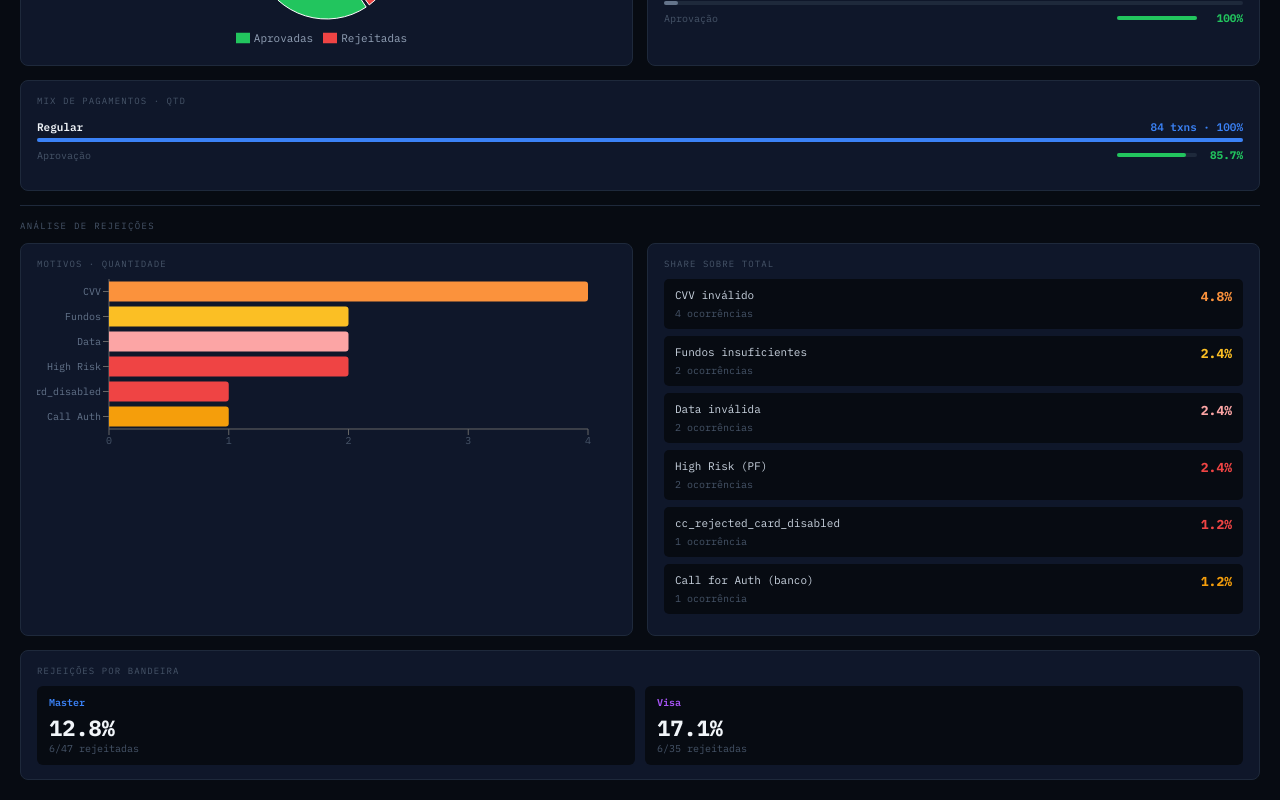
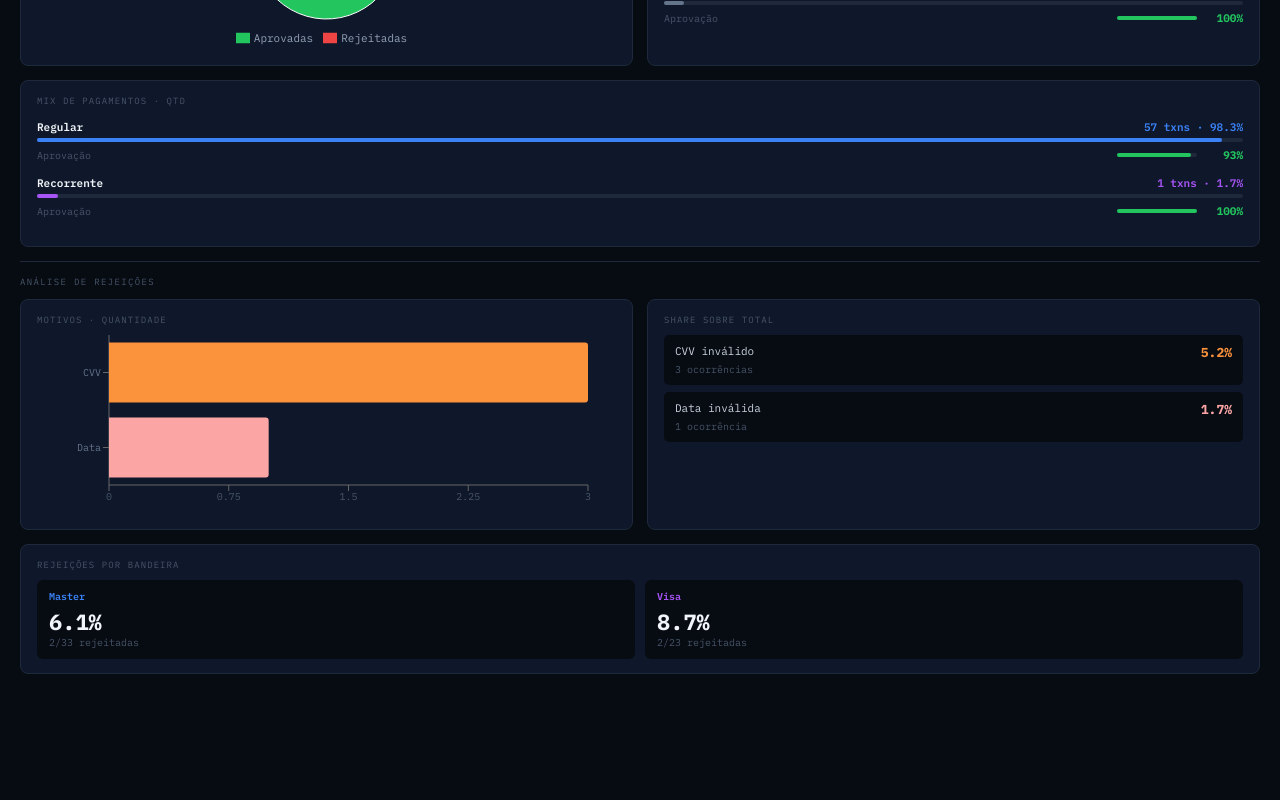
Before and after one commit to lucasmartinelli-code/gwm-dashboard, a React (Create React App) app: page / in a window 1280 px wide. Shown: the part 418-1218 px from the top of the page. After the commit the page ends 1112 px from the top, so only its background shows below. Built offline with nearby package versions, Linux system fonts and the light colour scheme.

Commit message:
data: auto-update NRT 2026-05-31 04:00

```diff
--- a/src/GWMDashboard.jsx
+++ b/src/GWMDashboard.jsx
@@ -2,6 +2,39 @@ import { useState, useMemo } from "react";
 import { BarChart, Bar, XAxis, YAxis, Tooltip, ResponsiveContainer, Cell, PieChart, Pie, Legend, ComposedChart, Line } from "recharts";
 
 const RAW = [
+  { id:"161015164485", payerId:"1234826236", collectorId:"3166103110", date:"31/05/2026 01:34", status:"approved", detail:"accredited", amount:35, method:"visa", op:"regular_payment" },
+  { id:"161797481376", payerId:"1659170758", collectorId:"3166103110", date:"30/05/2026 23:09", status:"approved", detail:"accredited", amount:35, method:"visa", op:"regular_payment" },
+  { id:"161795803416", payerId:"1683242772", collectorId:"3166103110", date:"30/05/2026 22:51", status:"approved", detail:"accredited", amount:350, method:"master", op:"regular_payment" },
+  { id:"160999947619", payerId:"2042433862", collectorId:"3166103110", date:"30/05/2026 22:07", status:"approved", detail:"accredited", amount:35, method:"master", op:"regular_payment" },
+  { id:"160996953561", payerId:"2095950464", collectorId:"3166103110", date:"30/05/2026 21:32", status:"approved", detail:"accredited", amount:35, method:"visa", op:"regular_payment" },
+  { id:"161787458860", payerId:"1650314483", collectorId:"3166103110", date:"30/05/2026 21:14", status:"approved", detail:"accredited", amount:35, method:"master", op:"regular_payment" },
+  { id:"161786001062", payerId:"3016003355", collectorId:"3166103110", date:"30/05/2026 21:03", status:"approved", detail:"accredited", amount:35, method:"visa", op:"recurring_payment" },
+  { id:"161783039382", payerId:"1614049957", collectorId:"3166103110", date:"30/05/2026 20:45", status:"approved", detail:"accredited", amount:350, method:"master", op:"regular_payment" },
+  { id:"160988779429", payerId:"2334448863", collectorId:"3166103110", date:"30/05/2026 20:32", status:"approved", detail:"accredited", amount:35, method:"visa", op:"regular_payment" },
+  { id:"160986175611", payerId:"1738260219", collectorId:"3166103110", date:"30/05/2026 20:18", status:"approved", detail:"accredited", amount:35, method:"master", op:"regular_payment" },
+  { id:"160984913737", payerId:"1499891112", collectorId:"3166103110", date:"30/05/2026 20:09", status:"approved", detail:"accredited", amount:35, method:"master", op:"regular_payment" },
+  { id:"160981575229", payerId:"1614116017", collectorId:"3166103110", date:"30/05/2026 19:42", status:"approved", detail:"accredited", amount:35, method:"master", op:"regular_payment" },
+  { id:"160980053087", payerId:"1861396679", collectorId:"3166103110", date:"30/05/2026 19:32", status:"approved", detail:"accredited", amount:35, method:"master", op:"regular_payment" },
+  { id:"161768186050", payerId:"1612089041", collectorId:"3166103110", date:"30/05/2026 19:19", status:"approved", detail:"accredited", amount:56, method:"visa", op:"regular_payment" },
+  { id:"161768411280", payerId:"1620846219", collectorId:"3166103110", date:"30/05/2026 19:13", status:"approved", detail:"accredited", amount:56, method:"visa", op:"regular_payment" },
+  { id:"160974510331", payerId:"1500666128", collectorId:"3166103110", date:"30/05/2026 18:49", status:"approved", detail:"accredited", amount:35, method:"master", op:"regular_payment" },
+  { id:"160968386189", payerId:"1665670153", collectorId:"3166103110", date:"30/05/2026 18:11", status:"approved", detail:"accredited", amount:35, method:"master", op:"regular_payment" },
+  { id:"160965334175", payerId:"1792729123", collectorId:"3166103110", date:"30/05/2026 17:54", status:"approved", detail:"accredited", amount:35, method:"master", op:"regular_payment" },
+  { id:"160964268303", payerId:"1792729123", collectorId:"3166103110", date:"30/05/2026 17:49", status:"rejected", detail:"cc_rejected_bad_filled_security_code", amount:35, method:"master", op:"regular_payment" },
+  { id:"161754992582", payerId:"1939877339", collectorId:"3166103110", date:"30/05/2026 17:47", status:"approved", detail:"accredited", amount:350, method:"master", op:"regular_payment" },
+  { id:"160960491923", payerId:"1629092283", collectorId:"3166103110", date:"30/05/2026 17:42", status:"approved", detail:"accredited", amount:56, method:"master", op:"regular_payment" },
+  { id:"161749566044", payerId:"1769108028", collectorId:"3166103110", date:"30/05/2026 17:28", status:"approved", detail:"accredited", amount:35, method:"elo", op:"regular_payment" },
+  { id:"161750254592", payerId:"1621312971", collectorId:"3166103110", date:"30/05/2026 17:19", status:"approved", detail:"accredited", amount:56, method:"master", op:"regular_payment" },
+  { id:"160953692581", payerId:"1149761293", collectorId:"3166103110", date:"30/05/2026 16:49", status:"approved", detail:"accredited", amount:350, method:"visa", op:"regular_payment" },
+  { id:"160948026835", payerId:"1691021848", collectorId:"3166103110", date:"30/05/2026 16:15", status:"rejected", detail:"cc_rejected_bad_filled_date", amount:56, method:"visa", op:"regular_payment" },
+  { id:"161731517330", payerId:"1897117840", collectorId:"3166103110", date:"30/05/2026 15:25", status:"approved", detail:"accredited", amount:35, method:"master", op:"regular_payment" },
+  { id:"160935630691", payerId:"1639326231", collectorId:"3166103110", date:"30/05/2026 14:49", status:"approved", detail:"accredited", amount:56, method:"master", op:"regular_payment" },
+  { id:"161724179662", payerId:"2049846083", collectorId:"3166103110", date:"30/05/2026 14:37", status:"approved", detail:"accredited", amount:56, method:"master", op:"regular_payment" },
+  { id:"161719977044", payerId:"1248688578", collectorId:"3166103110", date:"30/05/2026 14:00", status:"approved", detail:"accredited", amount:56, method:"visa", op:"regular_payment" },
+  { id:"160923384483", payerId:"1290164544", collectorId:"3166103110", date:"30/05/2026 13:21", status:"approved", detail:"accredited", amount:350, method:"master", op:"regular_payment" },
+  { id:"161713007566", payerId:"1623055543", collectorId:"3166103110", date:"30/05/2026 13:20", status:"approved", detail:"accredited", amount:35, method:"visa", op:"regular_payment" },
+  { id:"161714016866", payerId:"1632768563", collectorId:"3166103110", date:"30/05/2026 13:18", status:"approved", detail:"accredited", amount:350, method:"visa", op:"regular_payment" },
+  { id:"161707076706", payerId:"1502361536", collectorId:"3166103110", date:"30/05/2026 12:32", status:"approved", detail:"accredited", amount:35, method:"visa", op:"regular_payment" },
   { id:"160908746553", payerId:"1745290321", collectorId:"3166103110", date:"30/05/2026 11:54", status:"approved", detail:"accredited", amount:35, method:"master", op:"regular_payment" },
   { id:"160900549877", payerId:"1716170183", collectorId:"3166103110", date:"30/05/2026 11:25", status:"approved", detail:"accredited", amount:35, method:"master", op:"regular_payment" },
   { id:"160901586645", payerId:"1600947103", collectorId:"3166103110", date:"30/05/2026 11:18", status:"approved", detail:"accredited", amount:56, method:"visa", op:"regular_payment" },
@@ -228,7 +261,7 @@ const RAW = [
 ];
 
 const COLLECTOR_ID = "3166103110";
-const LAST_UPDATED = "30/05/2026 14:00";
+const LAST_UPDATED = "31/05/2026 04:00";
 const LAST_TRX     = RAW.length > 0 ? RAW[0].date : "-";
 const METHOD_COLORS = { master:"#3b82f6", visa:"#a855f7", amex:"#10b981" };
 const STATUS_COLORS = { approved:"#22c55e", rejected:"#ef4444", refunded:"#f59e0b" };
```
